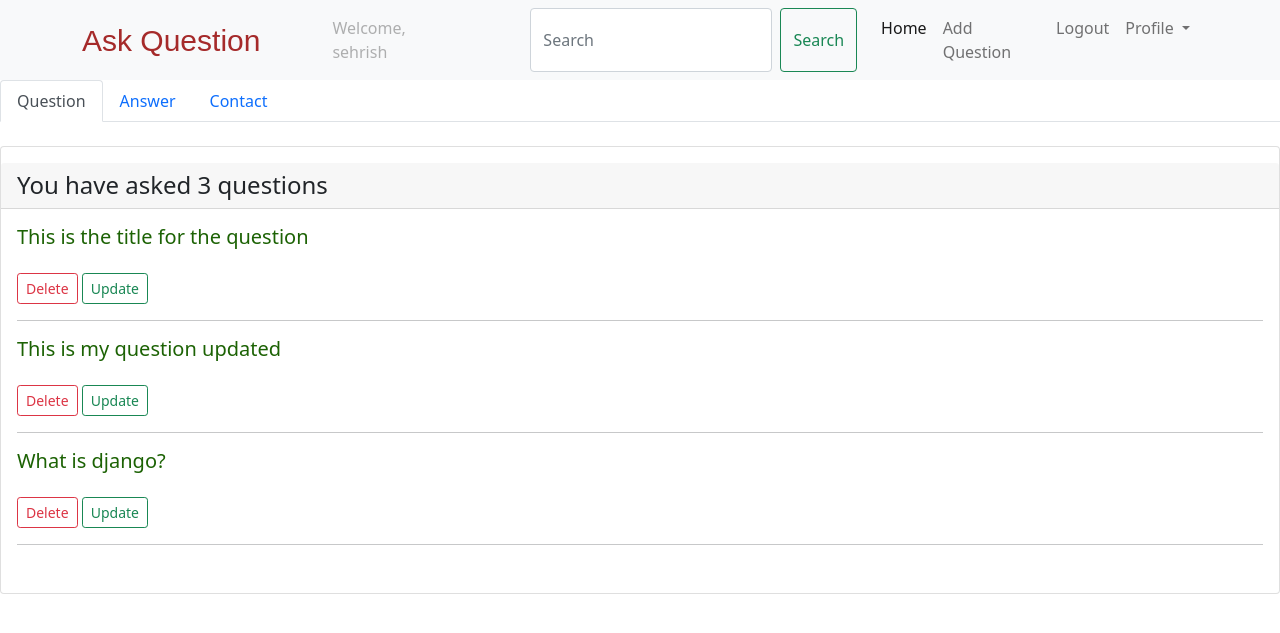
After one commit to sehrish30/Quiz, a Django app: page /list/ in a window 1280 px wide. The commit adds this page. Shown: the top 633 px of the page. Run offline with Django 4.2, Linux system fonts and the light colour scheme; a user stored in the database is signed in; data comes from the database, SQL or seed files in the repository; both versions use the stored data as it was after the commit; some libraries are stand-ins or nearby versions.

Commit message:
complete question project

```diff
--- a/questions/urls.py
+++ b/questions/urls.py
@@ -5,6 +5,11 @@ from .views import (
     register,
     create_question,
     update_question,
+    delete_question,
+    update_answer,
+    delete_answer,
+    change_profile,
+    list_info,
 )
 
 urlpatterns = [
@@ -13,4 +18,9 @@ urlpatterns = [
     path("register/", register, name="register"),
     path("add/", create_question, name="create_question"),
     path("update/<slug:slug>/", update_question, name="update_question"),
+    path("delete/<slug:slug>/", delete_question, name="delete_question"),
+    path("answer/update/<int:id>/", update_answer, name="update_answer"),
+    path("answer/delete/<int:id>/", delete_answer, name="delete_answer"),
+    path("profile/", change_profile, name="profile"),
+    path("list/", list_info, name="list"),
 ]
--- a/questions/views.py
+++ b/questions/views.py
@@ -5,15 +5,29 @@ from questions.forms import (
     UserRegisteration,
     AnswerForm,
     QuestionUpdateForm,
+    AnswerUpdateForm,
+    ProfileForm,
 )
 from .models import Question, Answer
+from django.contrib import messages
+
+from django.contrib.auth.decorators import login_required
 
 # Create your views here.
+@login_required
 def question_list(request):
-    question_list = Question.objects.all().order_by("-created_at")
+    if "q" in request.GET:
+        q = request.GET["q"]
+        print(q)
+        question_list = Question.objects.filter(title__icontains=q).order_by(
+            "-created_at"
+        )
+    else:
+        question_list = Question.objects.all().order_by("-created_at")
     return render(request, "QList.html", {"question_list": question_list})
 
 
+@login_required
 def question_details(request, slug):
     question = get_object_or_404(Question, slug=slug)
     answer_list = Answer.objects.filter(question=question)
@@ -55,6 +69,7 @@ def register(request):
     return render(request, "register.html", {"user_form": user_form})
 
 
+@login_required
 def create_question(request):
     if request.method == "POST":
         question_form = QuestionRegisterationForm(request.POST)
@@ -70,6 +85,7 @@ def create_question(request):
     return render(request, "add_question.html", {"question_form": question_form})
 
 
+@login_required
 def update_question(request, slug):
     question = get_object_or_404(Question, slug=slug)
 
@@ -81,3 +97,52 @@ def update_question(request, slug):
         return redirect("qlist")
 
     return render(request, "update.html", {"form": form})
+
+
+@login_required
+def delete_question(request, slug):
+    question = get_object_or_404(Question, slug=slug)
+    question.delete()
+    return redirect("qlist")
+
+
+@login_required
+def update_answer(request, id):
+    answer = get_object_or_404(Answer, id=id)
+    form = AnswerUpdateForm(request.POST or None, instance=answer)
+
+    if form.is_valid():
+        form.save()
+        return redirect("qdetails", slug=answer.question.slug)
+
+    return render(request, "update_answer.html", {"form": form})
+
+
+@login_required
+def delete_answer(request, id):
+    answer = get_object_or_404(Answer, id=id)
+    answer.delete()
+    return redirect("qdetails", slug=answer.question.slug)
+
+
+@login_required
+def change_profile(request):
+    if request.method == "POST":
+        form = ProfileForm(request.POST, instance=request.user)
+
+        if form.is_valid():
+            form.save()
+            messages.success(request, "Profile has been updated successfully")
+
+    form = ProfileForm(instance=request.user)
+
+    return render(request, "registration/profile.html", {"form": form})
+
+
+@login_required
+def list_info(request):
+    questions = Question.objects.filter(author=request.user).order_by("-created_at")
+    answers = Answer.objects.filter(author=request.user).order_by("-created_at")
+    return render(
+        request, "list_info.html", {"questions": questions, "answers": answers}
+    )
--- /dev/null
+++ b/templates/list_info.html
@@ -0,0 +1,79 @@
+{% extends 'base.html'%}
+{% load crispy_forms_tags %}
+
+{% block title %}
+Listing Questions
+{% endblock %}
+
+{% block style %}
+<style>
+    .link-style {
+      text-decoration: none;
+      color: rgb(28, 98, 4);
+    }
+    .link-style:hover {
+      text-decoration: none;
+      color: gray;
+    }
+  </style>
+{% endblock %}
+
+{% block body %}
+  <ul class="nav nav-tabs" id="myTab" role="tablist">
+    <li class="nav-item" role="presentation">
+      <a class="nav-link active" id="home-tab" data-bs-toggle="tab" href="#home" role="tab" aria-controls="home" aria-selected="true">Question</a>
+    </li>
+    <li class="nav-item" role="presentation">
+      <a class="nav-link" id="profile-tab" data-bs-toggle="tab" href="#profile" role="tab" aria-controls="profile" aria-selected="false">Answer</a>
+    </li>
+    <li class="nav-item" role="presentation">
+      <a class="nav-link" id="contact-tab" data-bs-toggle="tab" href="#contact" role="tab" aria-controls="contact" aria-selected="false">Contact</a>
+    </li>
+  </ul>
+<div class="tab-content" id="myTabContent">
+    <div class="tab-pane fade show active" id="home">
+        <div class="card mt-4 py-3">
+            <h4 class="card-header">
+                You have asked {{questions.count}} questions
+            </h4>
+            <div class="card-body">
+                 {% for question in questions %}
+                 <h5 class="card-text">
+                     <a class="link-style" href="{% url 'qdetails' question.slug %}">
+                         {{question.title}}
+                     </a>
+                 </h5>
+                 <a class="btn btn-outline-danger btn-sm mt-3" href="{% url 'delete_question' question.slug %}">
+                     Delete
+                 </a>
+                 <a class="btn btn-outline-success btn-sm mt-3" href="{% url 'update_question' question.slug %}">
+                    Update
+                </a>
+                <hr>
+                 {% endfor %}
+            </div>
+        </div>
+    </div>
+    <div class="tab-pane fade " id="profile">
+        <div class="card mt-4 py-3">
+            <h4 class="card-header">
+                You have answered {{answers.count}} question
+            </h4>
+            <div class="card-body">
+                 {% for answer in answers %}
+                 <p class="card-text">
+                     {{answer.description}}
+                 </p>
+                 <a class="btn btn-outline-danger btn-sm mt-3" href="{% url 'delete_answer' answer.id %}">
+                     Delete
+                 </a>
+                 <a class="btn btn-outline-success btn-sm mt-3" href="{% url 'update_answer' answer.id %}">
+                    Update
+                </a>
+                <hr>
+                 {% endfor %}
+            </div>
+        </div>
+    </div>
+</div>
+{% endblock %}
--- a/templates/navbar.html
+++ b/templates/navbar.html
@@ -32,6 +32,7 @@
             type="search"
             placeholder="Search"
             aria-label="Search"
+            name="q"
           />
           <button class="btn btn-outline-success" type="submit">Search</button>
         </form>
@@ -56,10 +57,10 @@
             Profile
           </a>
           <ul class="dropdown-menu" aria-labelledby="navbarDropdown">
-            <li><a class="dropdown-item" href="#">Change Password</a></li>
-            <li><a class="dropdown-item" href="#">Change Account</a></li>
+            <li><a class="dropdown-item" href="{% url 'password_change' %}">Change Password</a></li>
+            <li><a class="dropdown-item" href="{% url 'profile' %}">Change Account</a></li>
             <li><hr class="dropdown-divider" /></li>
-            <li><a class="dropdown-item" href="#">Question&Answer</a></li>
+            <li><a class="dropdown-item" href="{% url 'list' %}">Question&Answer</a></li>
           </ul>
         </li>
         {% else %}
--- a/users/urls.py
+++ b/users/urls.py
@@ -1,8 +1,19 @@
 from django.urls import path
-from django.contrib.auth.views import LoginView, LogoutView
+from django.contrib.auth.views import (
+    LoginView,
+    LogoutView,
+    PasswordChangeView,
+    PasswordChangeDoneView,
+)
 
 
 urlpatterns = [
-    path("login/", LoginView.as_view(), name="login"),
+    path("", LoginView.as_view(), name="login"),
     path("logout/", LogoutView.as_view(), name="logout"),
+    path("password_change/", PasswordChangeView.as_view(), name="password_change"),
+    path(
+        "password_change/done/",
+        PasswordChangeDoneView.as_view(),
+        name="password_change_done",
+    ),
 ]
```
Also changed, not shown: questions/forms.py (+12 -0 lines), templates/QDetails.html (+10 -1 lines), templates/registration/password_change_done.html (added, +13 -0 lines), templates/registration/password_change_form.html (added, +26 -0 lines), templates/registration/profile.html (added, +35 -0 lines), templates/update_answer.html (added, +29 -0 lines), db.sqlite3.
